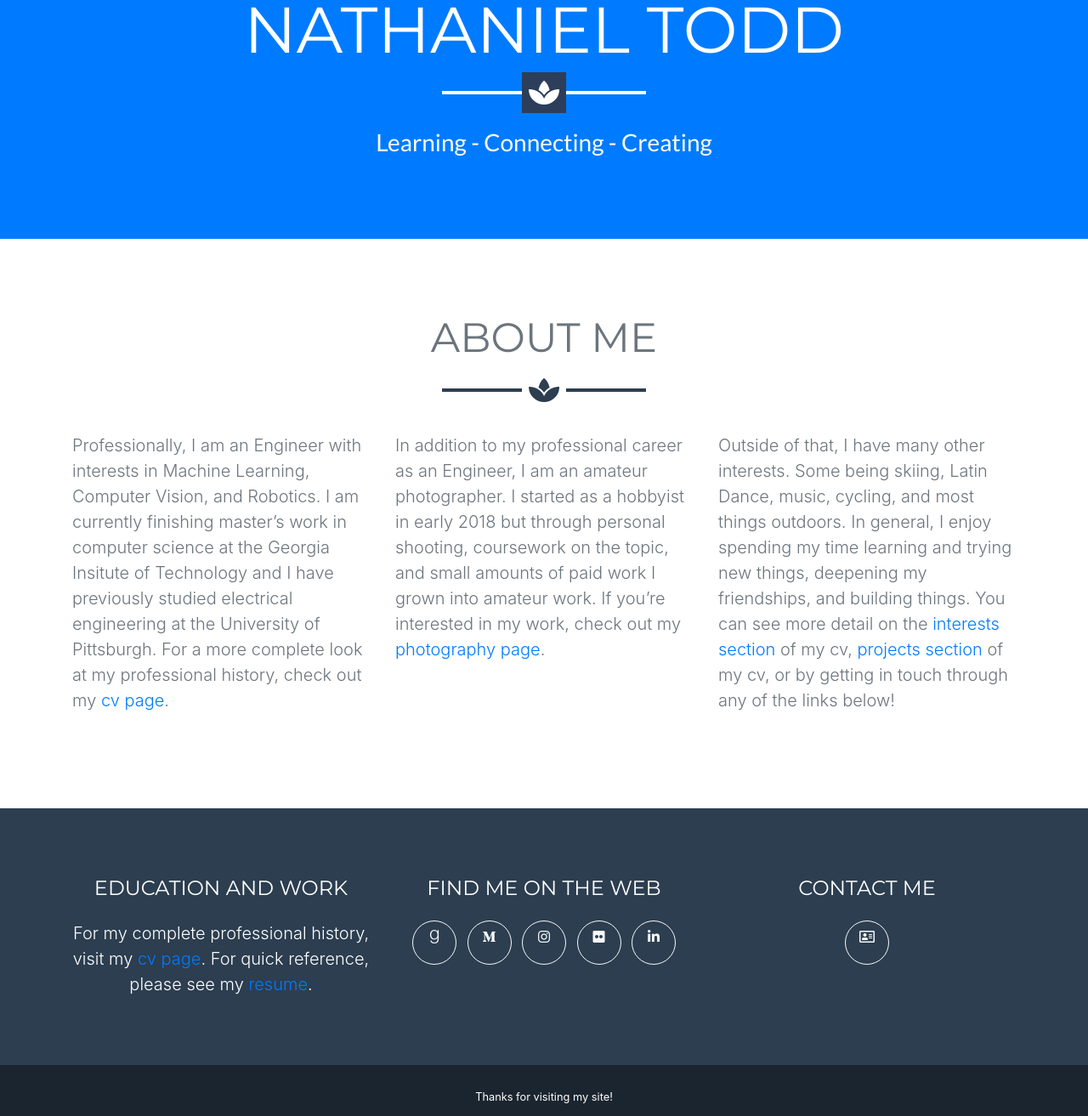
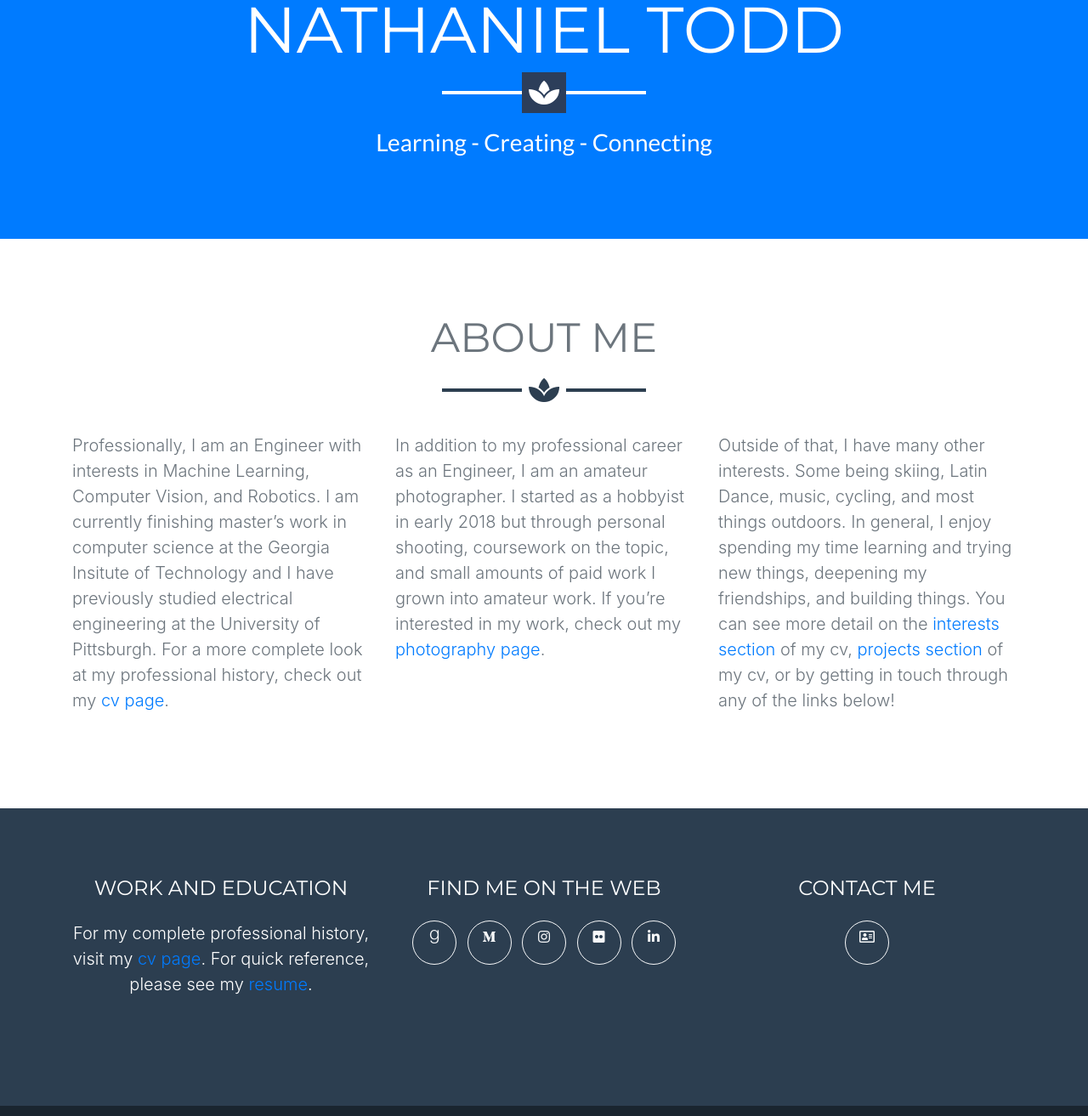
Before and after one commit to NathanielTodd/NathanielTodd.github.io, a website with bundled scripts: page index.html in a window 1280 px wide. Shown: the part 747-2060 px from the top of the page at 85% size. Built offline with nearby package versions, Linux system fonts and the light colour scheme.

Commit message:
updated text

```diff
--- a/index.html
+++ b/index.html
@@ -61,7 +61,7 @@
       <img class="img-fluid mb-5 d-block mx-auto" src="img/profile.png" alt="">
       <h1 class="text-uppercase mb-0">Nathaniel Todd</h1>
     <hr class="star-light">
-      <h2 class="font-weight-light mb-0">Learning - Connecting - Creating</h2>
+      <h2 class="font-weight-light mb-0">Learning - Creating - Connecting</h2>
     </div>
   </header>
 
@@ -99,8 +99,8 @@
     <div class="container">
       <div class="row">
         <div class="col-md-4">
-          <h4 class="text-uppercase mb-4">Education and Work</h4>
-          <p class="lead mb-0">For my complete professional history, visit my
+          <h4 class="text-uppercase mb-4">Work and Education</h4>
+          <p class="lead mb-5">For my complete professional history, visit my
             <a href="https://nathanieltodd.github.io/cv/" target="_blank">cv page</a>. For quick reference, please see my
             <a href="https://resume.creddle.io/resume/j7z3xj6bi03" target="_blank">resume</a>.</p>
         </div>
```
